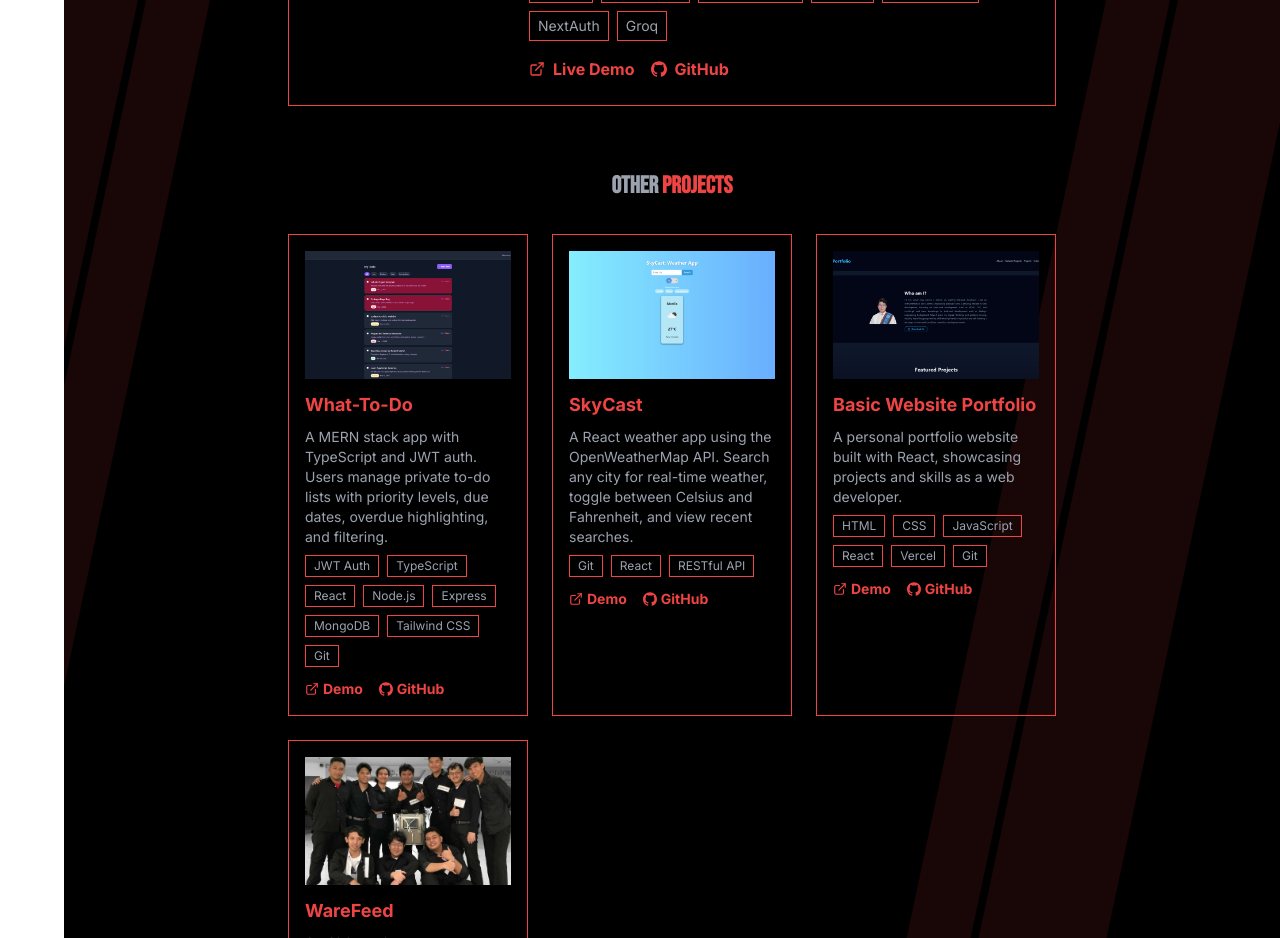
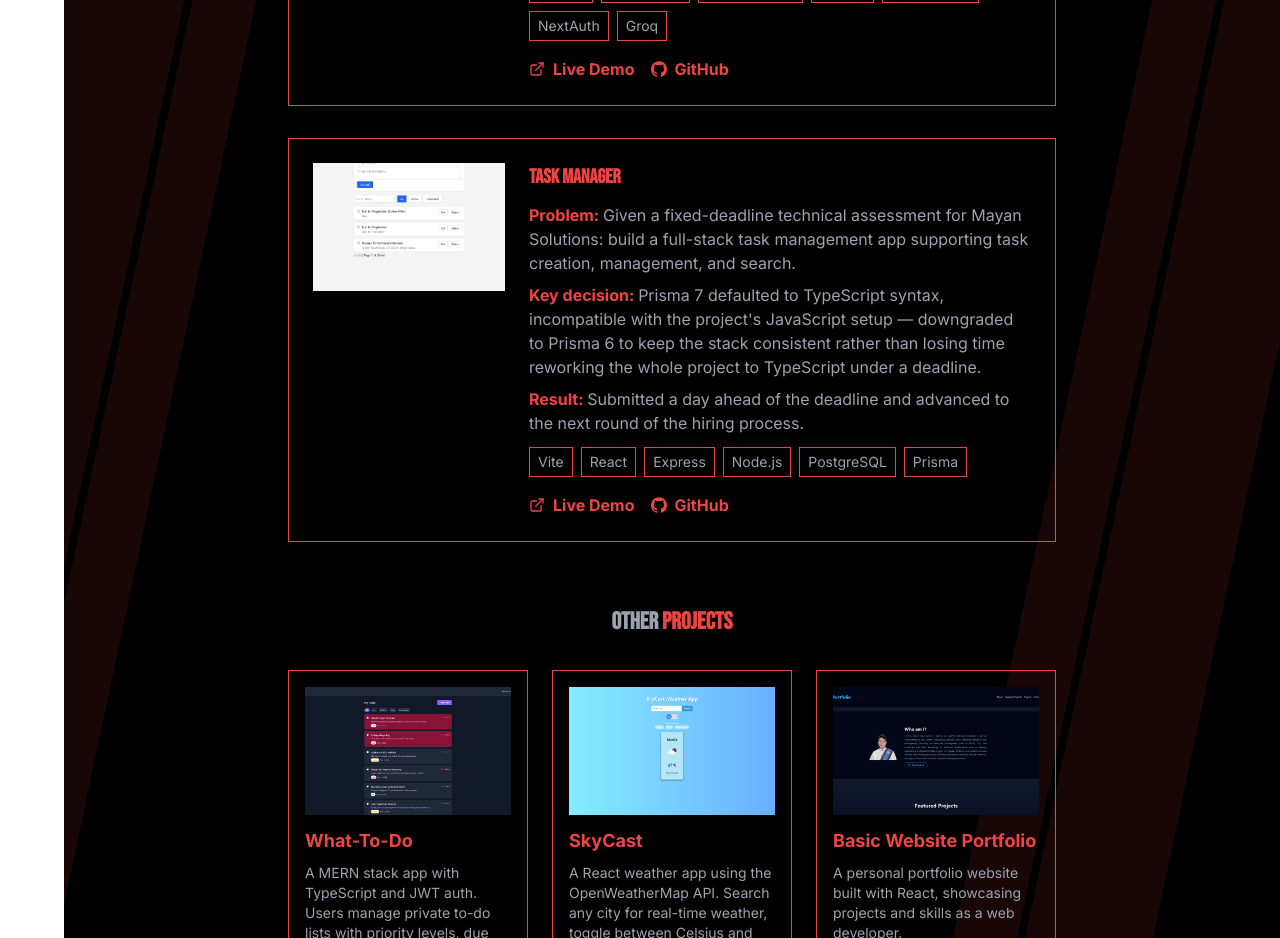
Before and after one commit to RenAmamiya0411/Website-Portfolio-v2, a React (Vite) app: page / in a window 1280 px wide. Shown: the part 3840-4778 px from the top of the page. Built offline with nearby package versions, Linux system fonts and the light colour scheme.

Commit message:
feat: add TaskManager as a flagshipProject

```diff
--- a/src/parts/Projects.tsx
+++ b/src/parts/Projects.tsx
@@ -5,6 +5,7 @@ import WhatToDoImg from "../assets/projectScreenshots/What-To-Do.png";
 import SkyCastImg from "../assets/projectScreenshots/SkyCast.png";
 import BasicWebPortImg from "../assets/projectScreenshots/Basic-Web-Port.png";
 import WareFeedImg from "../assets/projectScreenshots/Warefeed.jpg";
+import TaskManagerImg from "../assets/projectScreenshots/TaskManager.png";
 import Lightbox from "../utilities/Lightbox";
 import FlagshipCard, { type FlagshipProject } from "./FlagshipCard";
 import CompactCard, { type OtherProject } from "./CompactCard";
@@ -49,6 +50,18 @@ const flagshipProjects: FlagshipProject[] = [
     demo: "https://job-tracker-srhfalcon.vercel.app/",
     repo: "https://github.com/RenAmamiya0411/Job-Tracker",
     thumbnail: JobTrackerImg
+  },
+  {
+    title: "Task Manager",
+    problem:
+      "Given a fixed-deadline technical assessment for Mayan Solutions: build a full-stack task management app supporting task creation, management, and search.",
+    keyDecision:
+      "Prisma 7 defaulted to TypeScript syntax, incompatible with the project's JavaScript setup — downgraded to Prisma 6 to keep the stack consistent rather than losing time reworking the whole project to TypeScript under a deadline.",
+    result: "Submitted a day ahead of the deadline and advanced to the next round of the hiring process.",
+    tech: ["Vite", "React", "Express", "Node.js", "PostgreSQL", "Prisma"],
+    demo: "https://task-manager-nu-smoky.vercel.app/",
+    repo: "https://github.com/RenAmamiya0411/Task-Manager",
+    thumbnail: TaskManagerImg
   }
 ];
 
```
Also changed, not shown: src/assets/projectScreenshots/TaskManager.png (added).
